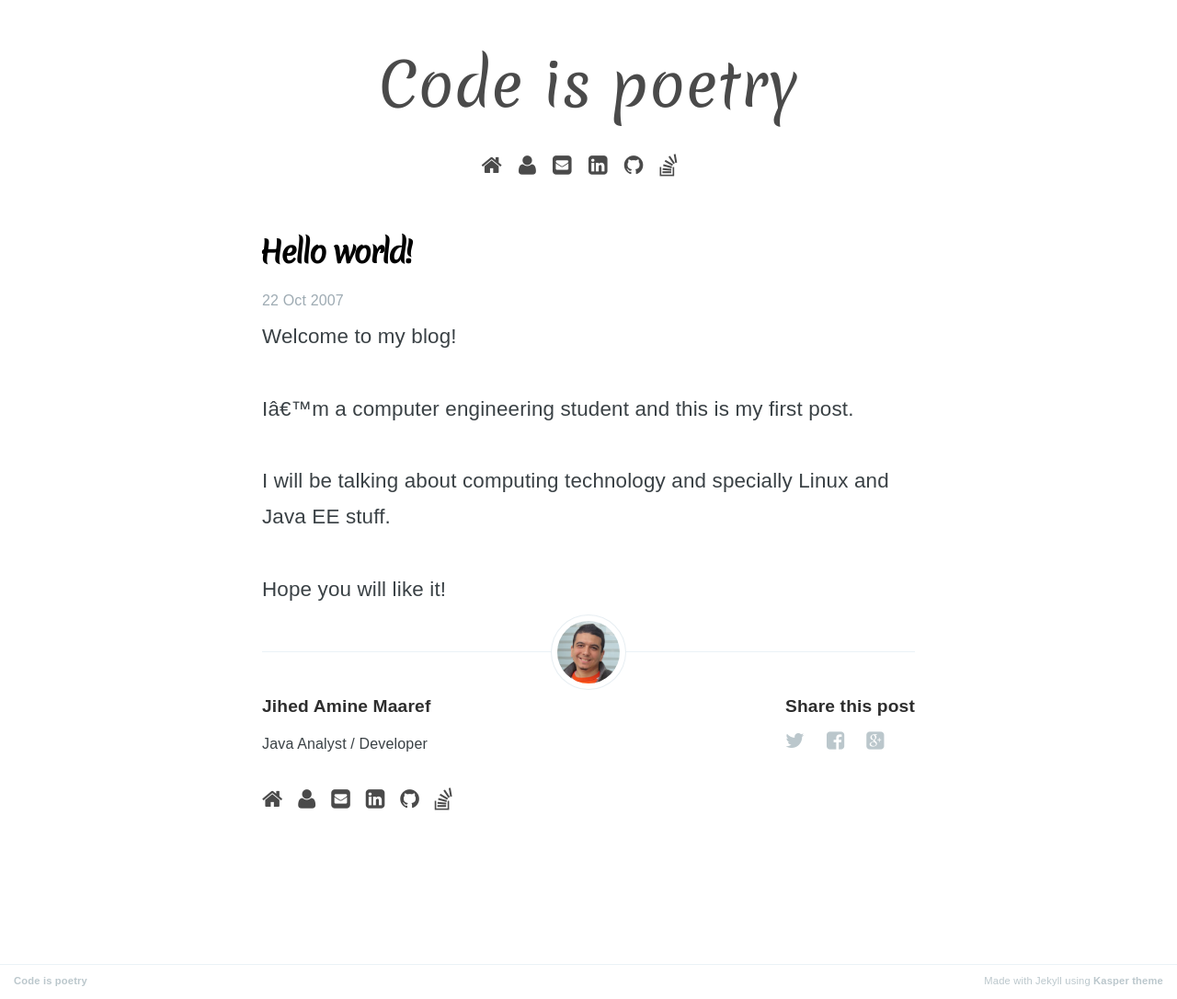
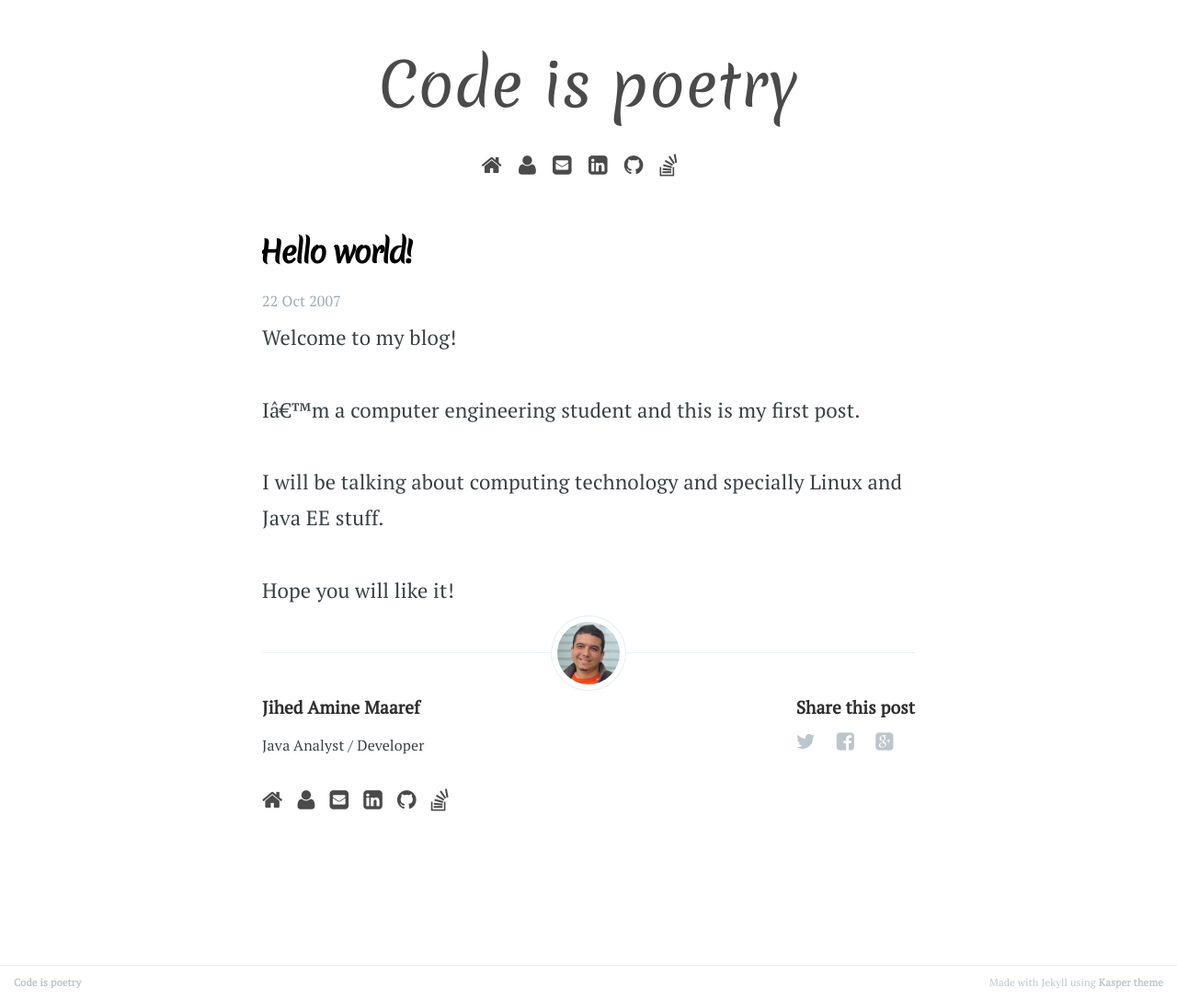
Before and after one commit to jihedamine/jihedamine.github.io, a Jekyll site: the page built from _posts/2007-10-22-hello-world.md, in a window 1280 px wide. Shown: the whole page at 92% size. Built offline with Jekyll 4.4.1, drawn with Linux system fonts in a browser that asks for light colours; some web fonts are replaced; Markdown is read by kramdown in place of the engine named in the settings.

Commit message:
Using PT Serif

```diff
--- a/_layouts/default.html
+++ b/_layouts/default.html
@@ -1,7 +1,7 @@
 <!DOCTYPE html>
 <html>
 <head>
-    <link href='https://fonts.googleapis.com/css?family=Merienda|Martel+Sans' rel='stylesheet' type='text/css'>
+    <link href='https://fonts.googleapis.com/css?family=Merienda|PT+Serif' rel='stylesheet' type='text/css'>
     <div>
         <div class="page-title">
             <a href="{{ site.baseurl }}" class="page-title">{{ site.name }}</a>
--- a/assets/css/screen.css
+++ b/assets/css/screen.css
@@ -214,7 +214,7 @@
 }
 
 body {
-    font-family: 'Martel Sans', sans-serif;
+    font-family: 'PT Serif', sans-serif;
     letter-spacing: 0.01rem;
     font-size: 1.4rem;
     line-height: 1.75em;
```
